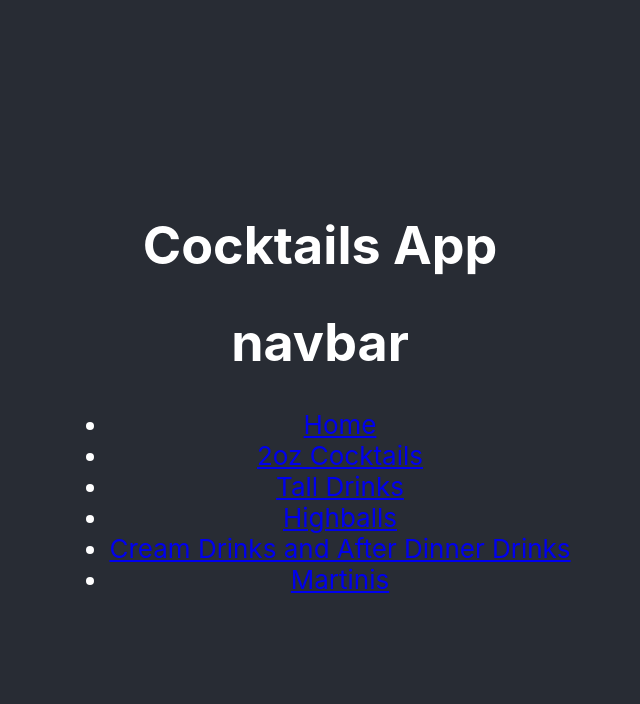
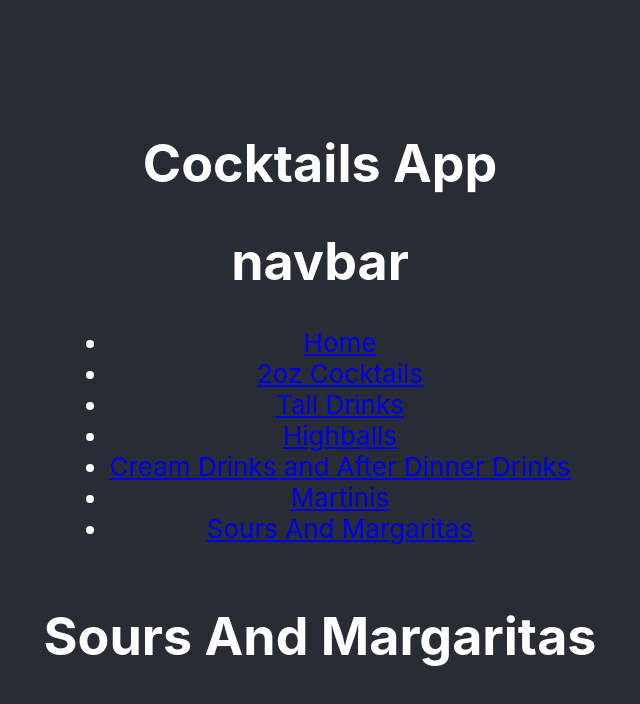
Before and after one commit to RickyFig17/Cocktails-App, a React (Create React App) app: page /sours in a window 1280 px wide. Shown: the top 704 px of the page, without its empty margins (320-960 px from the left). Built offline with nearby package versions, Linux system fonts and the light colour scheme.

Commit message:
adding sours

```diff
--- a/src/App.js
+++ b/src/App.js
@@ -8,6 +8,7 @@ import TallDrinks from "./TallDrinks";
 import Highballs from "./Highballs";
 import CreamDrinks from "./CreamDrinks";
 import Martinis from "./Martinis";
+import Sours from "./Sours";
 
 function App() {
   return (
@@ -22,6 +23,7 @@ function App() {
             <Route path="/highballs" element={<Highballs />} />
             <Route path="/cream-drinks" element={<CreamDrinks />} />
             <Route path="/martinis" element={<Martinis />} />
+            <Route path="/sours" element={<Sours/>} />
           </Routes>
         </BrowserRouter>
       </header>
--- a/src/Navbar.js
+++ b/src/Navbar.js
@@ -24,6 +24,9 @@ function Navbar() {
         <li>
           <Link to="/martinis">Martinis</Link>
         </li>
+        <li>
+          <Link to="/sours">Sours And Margaritas</Link>
+        </li>
       </ul>
     </div>
   );
--- /dev/null
+++ b/src/Sours.js
@@ -0,0 +1,7 @@
+import React from "react";
+
+function Sours() {
+  return <h1>Sours And Margaritas</h1>;
+}
+
+export default Sours;
```
